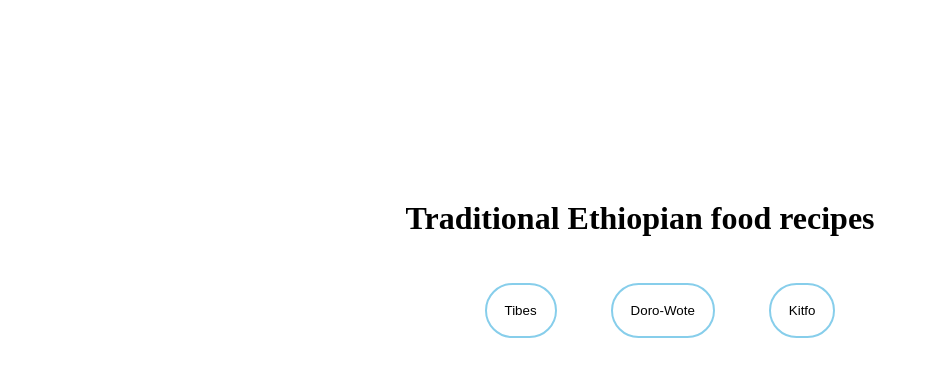
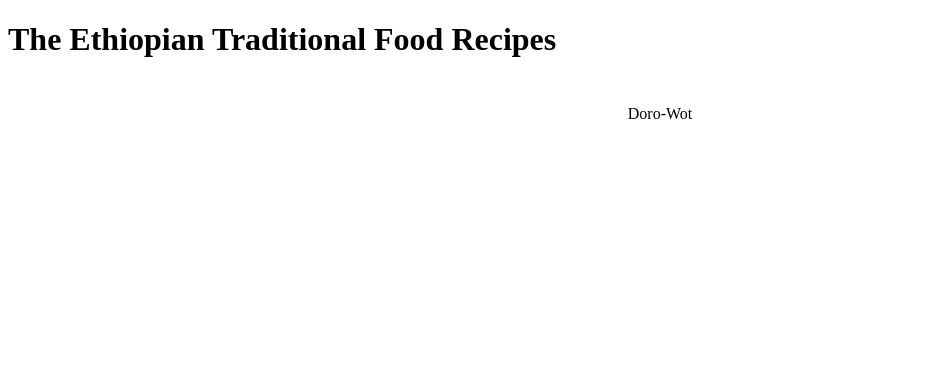
Before and after one commit to NebiyuCS50/odin-recipes, a plain HTML site: page index.html in a window 1280 px wide. Shown: the whole page, without its empty margins (0-929 px from the left). Drawn offline with Linux system fonts and the light colour scheme.

Commit message:
Wrap into a div
Starting from scratch by using div

```diff
--- a/index.html
+++ b/index.html
@@ -7,11 +7,13 @@
     <title>Ethiopian recipes</title>
 </head>
 <body>
-    <h1 class="h-1">Traditional Ethiopian food recipes</h1>
+<div class="container">
+    <h1>The Ethiopian Traditional Food Recipes</h1>
     <ul>
-        <li><a href="./Recipes/tibes.html" class="link"><button>Tibes</button></a></li>
-        <li><a href="./Recipes/doro-wote.html" class="link"><button>Doro-Wote</button></a></li>
-        <li><a href="./Recipes/kitfo.html" class="link"><button>Kitfo</button></a></li>
+        <li>
+            <a href="./Recipes/doro-wote.html">Doro-Wot</a>
+        </li>
     </ul>
+</div>
 </body>
 </html>
```
